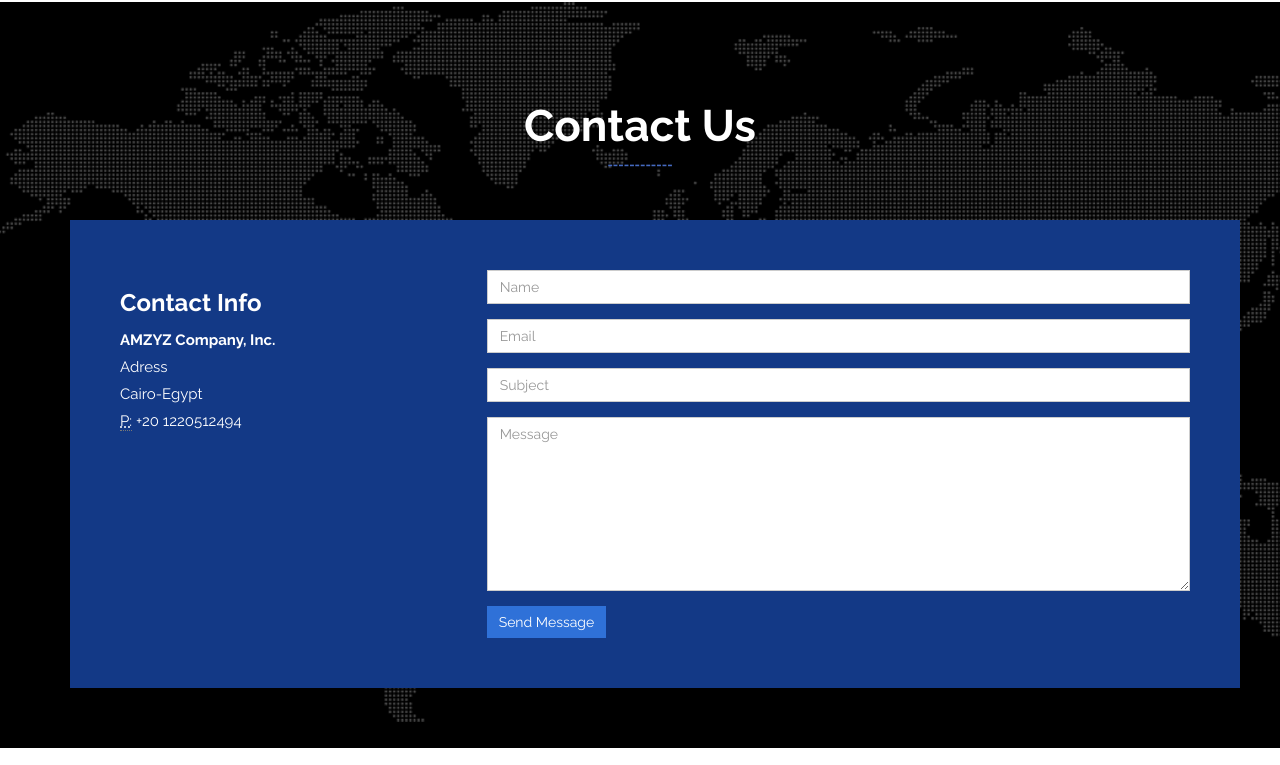
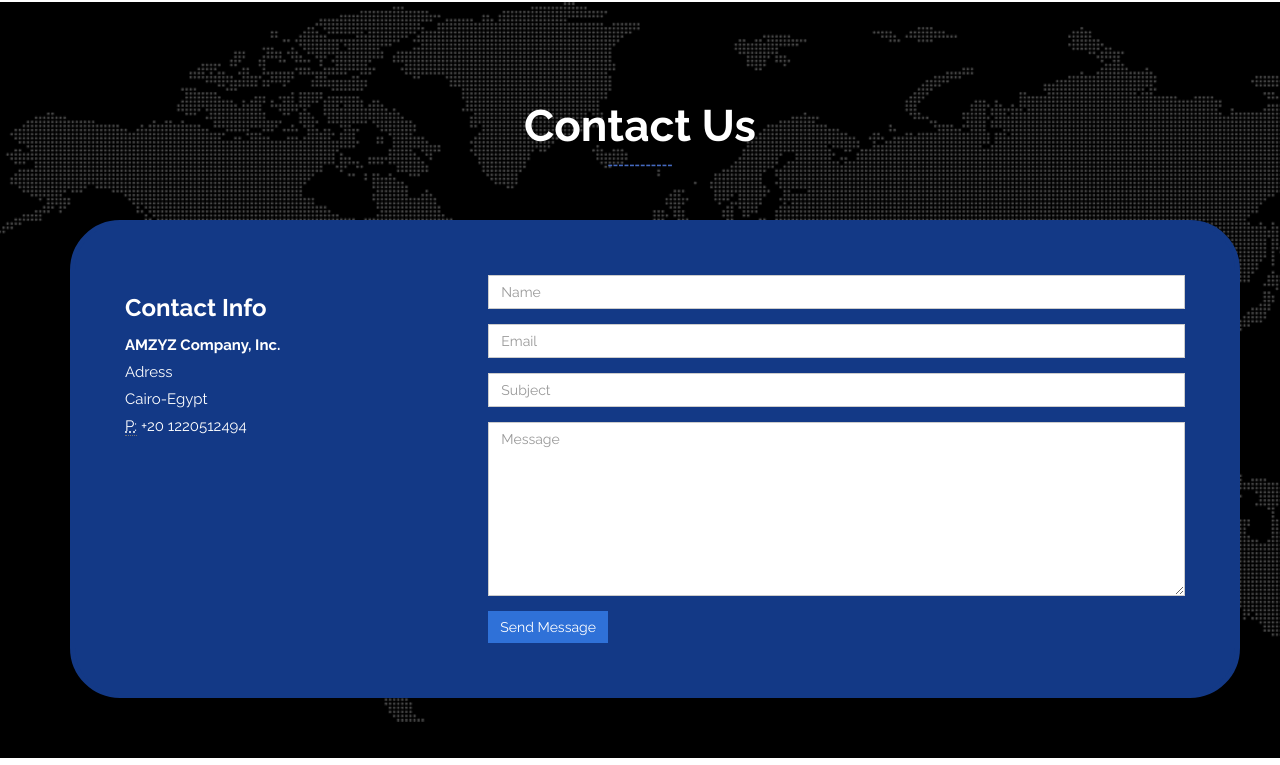
Before and after one commit to mustafamemo22/AMZYZ, a plain HTML site: page index.html in a window 1280 px wide. Shown: the part 8296-9061 px from the top of the page. Drawn offline with Linux system fonts and the light colour scheme.

Commit message:
Update styles.css

```diff
--- a/css/styles.css
+++ b/css/styles.css
@@ -883,6 +883,8 @@ color: #234259;
  padding: 50px;
  margin-bottom: 50px;
  color: #fff;
+ border: 5px solid #133986;
+ border-radius: 50px;
 }
 .contact-info address {
 margin-bottom: 20px;
```
